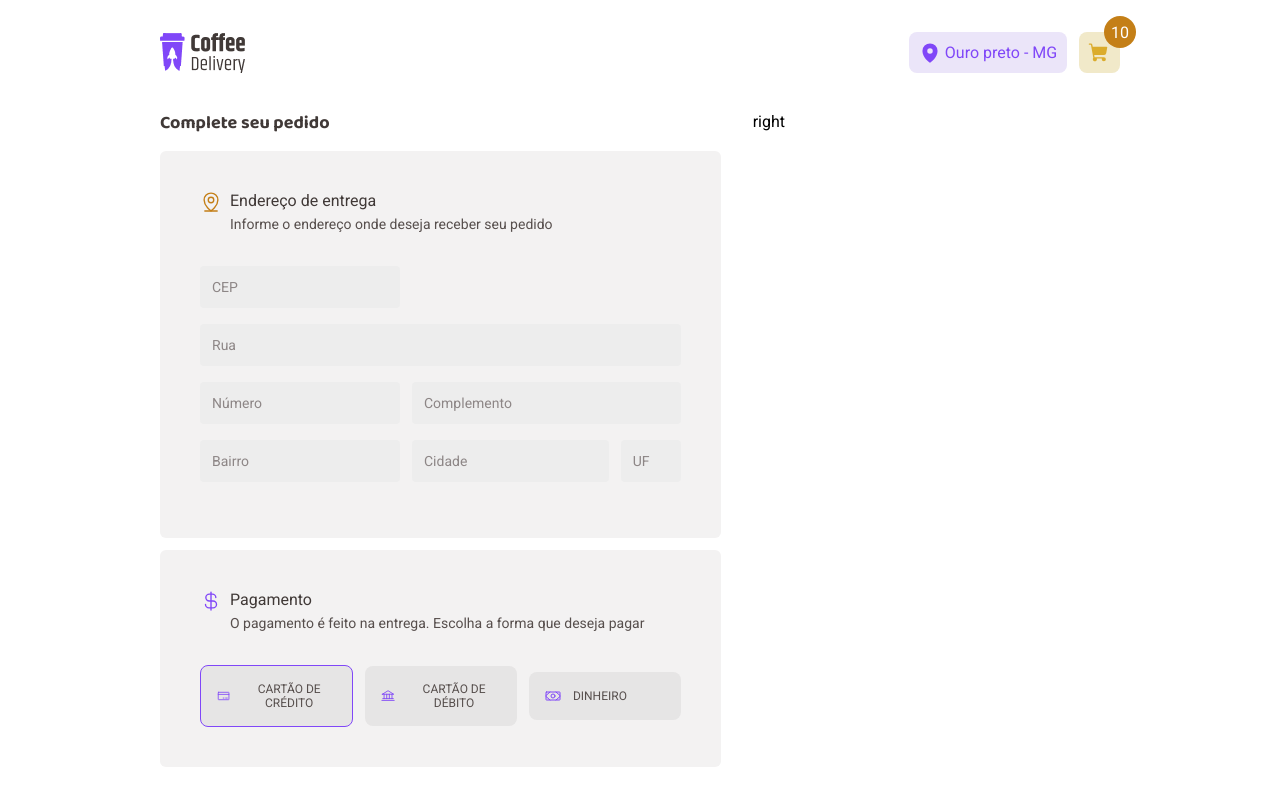
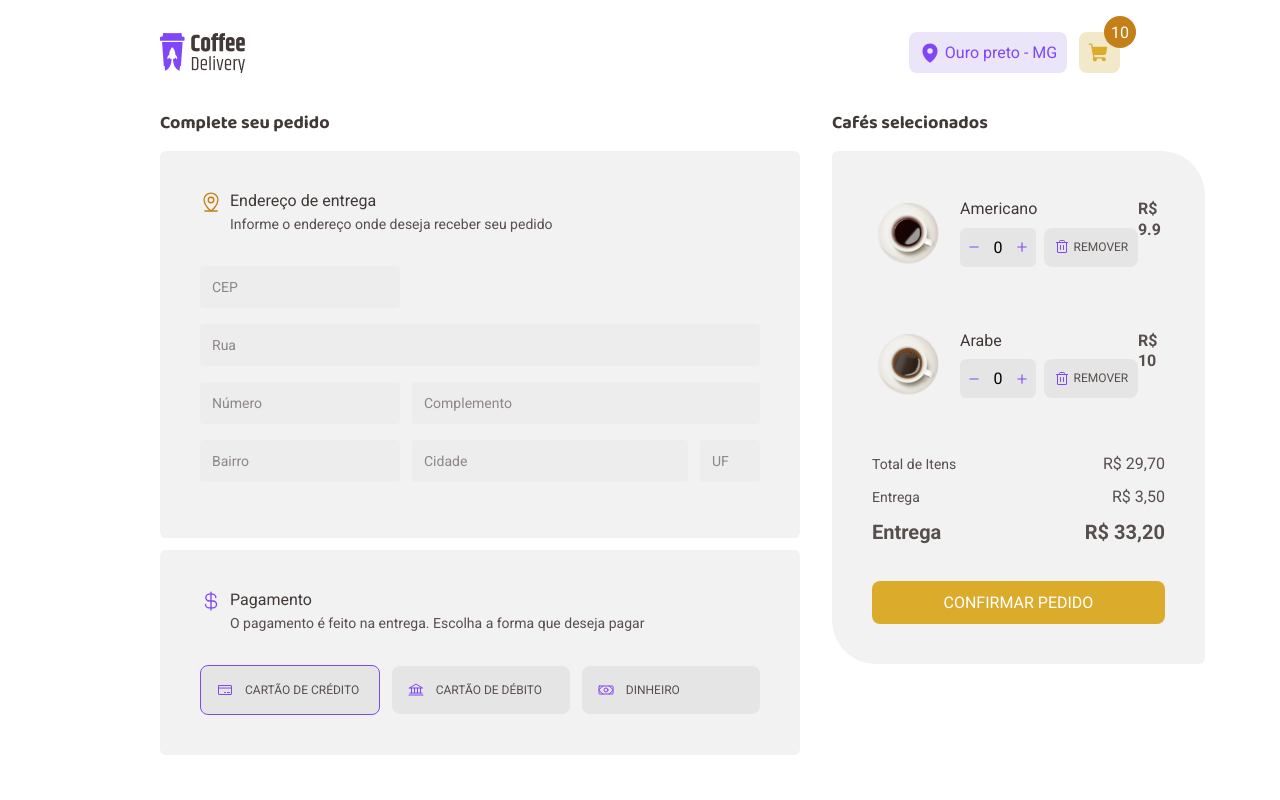
Before and after one commit to beefreguglia/coffeedelivery-new-ignite-challenge-02, a React (Vite) app: page /checkout in a window 1280 px wide. Built offline with nearby package versions, Linux system fonts and the light colour scheme.

Commit message:
feature: updanting components

```diff
--- /dev/null
+++ b/src/components/ConfirmationCard/index.tsx
@@ -0,0 +1,41 @@
+import Button from '../Button'
+import CoffeeCheckoutCard from '../CoffeeCheckoutCard'
+import {
+  ConfirmationCardContainer,
+  ConfirmationFormCard,
+  MainTitle,
+  Text,
+  Total,
+  TotalValuesContainer,
+  Value,
+  ValuesContainer,
+} from './styles'
+
+export default function ConfirmationCard() {
+  return (
+    <ConfirmationCardContainer>
+      <MainTitle>Cafés selecionados</MainTitle>
+      <ConfirmationFormCard>
+        <CoffeeCheckoutCard image="Americano" name="Americano" price={9.9} />
+        <CoffeeCheckoutCard image="Arabe" name="Arabe" price={10.0} />
+        <TotalValuesContainer>
+          <ValuesContainer>
+            <Text>Total de Itens</Text>
+            <Value>R$ 29,70</Value>
+          </ValuesContainer>
+          <ValuesContainer>
+            <Text>Entrega</Text>
+            <Value>R$ 3,50</Value>
+          </ValuesContainer>
+          <ValuesContainer>
+            <Total>Entrega</Total>
+            <Total>R$ 33,20</Total>
+          </ValuesContainer>
+          <Button variant="yellow" isLargeButton>
+            Confirmar Pedido
+          </Button>
+        </TotalValuesContainer>
+      </ConfirmationFormCard>
+    </ConfirmationCardContainer>
+  )
+}
--- /dev/null
+++ b/src/components/ConfirmationCard/styles.ts
@@ -0,0 +1,57 @@
+import styled from 'styled-components'
+
+export const ConfirmationCardContainer = styled.div``
+
+export const MainTitle = styled.h1`
+  font-family: 'Baloo 2';
+  font-weight: 700;
+  font-size: 1.125rem;
+  line-height: 130%;
+  margin-bottom: 1rem;
+  color: ${({ theme }) => theme['grey-800']};
+`
+
+export const ConfirmationFormCard = styled.div`
+  padding: 2.5rem;
+  border-radius: 6px 44px;
+  background-color: ${({ theme }) => theme['grey-200']};
+  display: flex;
+  flex-direction: column;
+  gap: 3rem;
+  max-height: 80vh;
+  overflow: auto;
+`
+export const TotalValuesContainer = styled.div`
+  display: flex;
+  flex-direction: column;
+  gap: 0.75rem;
+
+  button {
+    margin-top: 1.5rem;
+    text-transform: uppercase;
+  }
+`
+export const ValuesContainer = styled.div`
+  display: flex;
+  align-items: center;
+  justify-content: space-between;
+`
+
+export const Text = styled.p`
+  font-size: 0.875rem;
+  line-height: 130%;
+  color: ${({ theme }) => theme['grey-700']};
+`
+
+export const Value = styled.p`
+  font-size: 1rem;
+  line-height: 130%;
+  color: ${({ theme }) => theme['grey-700']};
+`
+
+export const Total = styled.p`
+  font-size: 1.25rem;
+  font-weight: 700;
+  line-height: 130%;
+  color: ${({ theme }) => theme['grey-700']};
+`
--- a/src/pages/Checkout/index.tsx
+++ b/src/pages/Checkout/index.tsx
@@ -1,4 +1,5 @@
 import AddressCard from '../../components/AddressCard'
+import ConfirmationCard from '../../components/ConfirmationCard'
 import PaymentCard from '../../components/PaymentCard'
 import { CheckoutContainer, LeftContainer, RightContainer } from './styles'
 
@@ -10,7 +11,7 @@ export default function Checkout() {
         <PaymentCard />
       </LeftContainer>
       <RightContainer>
-        <p>right</p>
+        <ConfirmationCard />
       </RightContainer>
     </CheckoutContainer>
   )
--- a/src/pages/Checkout/styles.ts
+++ b/src/pages/Checkout/styles.ts
@@ -2,7 +2,8 @@ import styled from 'styled-components'
 
 export const CheckoutContainer = styled.main`
   margin-top: 7rem;
-  display: flex;
+  display: grid;
+  grid-template-columns: 640px 1fr;
   padding: 0 10rem;
   gap: 2rem;
 `
```
